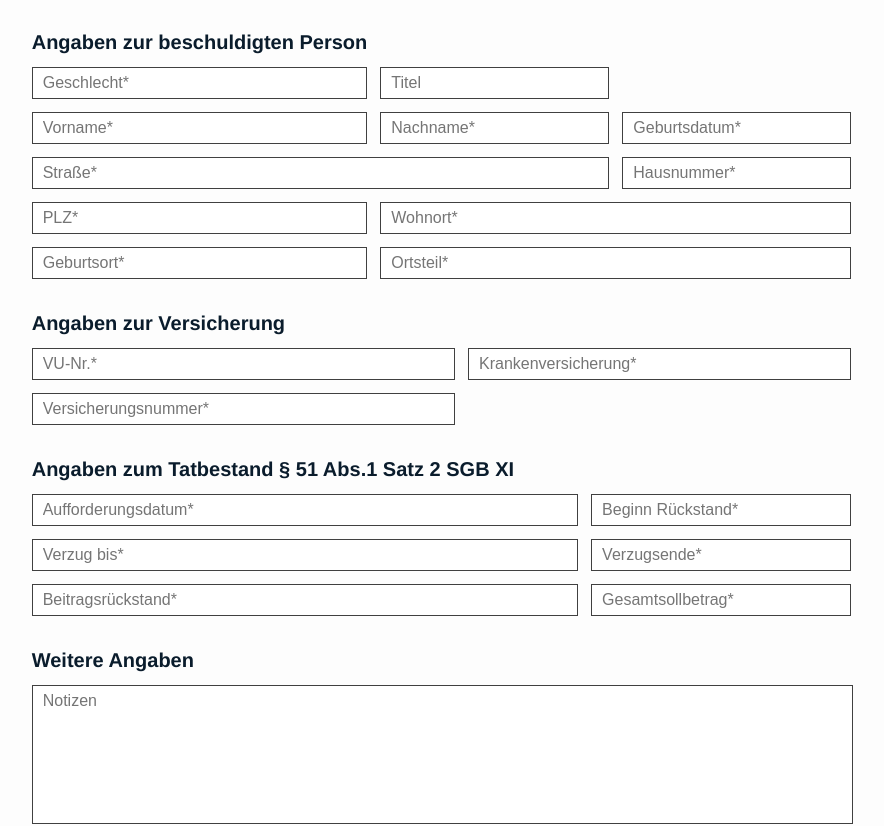
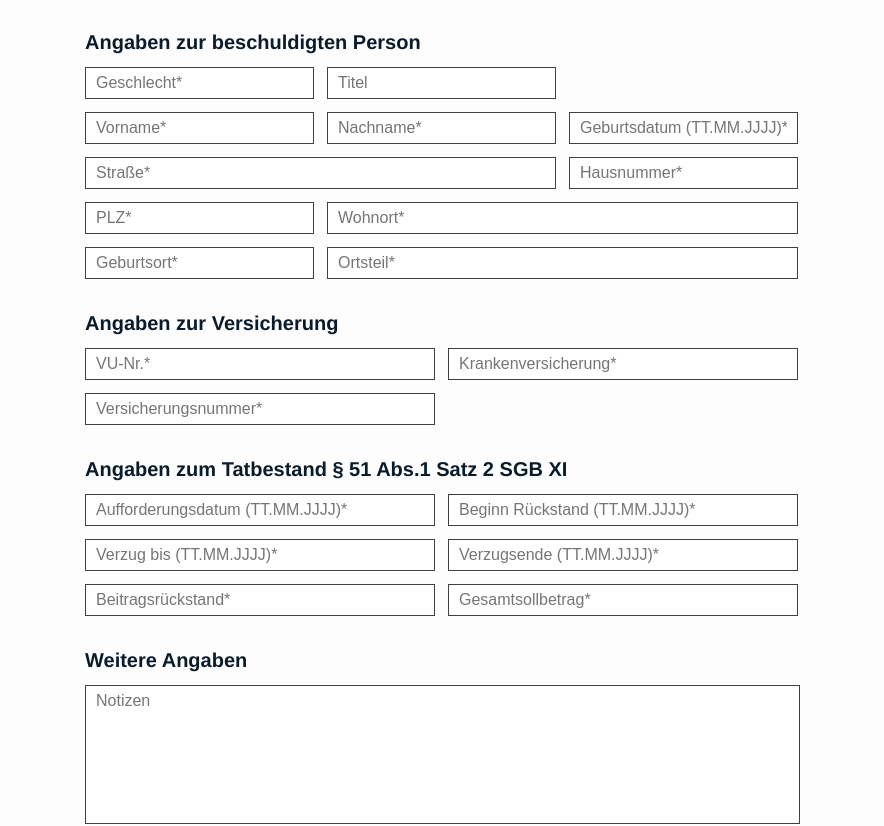
Before and after one commit to Cubemil/OPAS-User-Interface, a Vue app in the folder App/: page /ersterfassung in a window 1280 px wide. Shown: the part 472-1298 px from the top of the page, without its empty margins (194-1078 px from the left). Built offline with nearby package versions, Linux system fonts and the light colour scheme.

Commit message:
set all input fields type to text

```diff
--- a/App/public/index.html
+++ b/App/public/index.html
@@ -9,7 +9,8 @@
 </head>
 <body>
 <noscript>
-      <strong>We're sorry but <%= htmlWebpackPlugin.options.title %> doesn't work properly without JavaScript enabled. Please enable it to continue.</strong>
+    <strong>We're sorry but <%= htmlWebpackPlugin.options.title %> doesn't work properly without JavaScript enabled.
+        Please enable it to continue.</strong>
 </noscript>
 <div id="app"></div>
 <!-- built files will be auto injected -->
--- a/App/src/components/Eingabeformular.vue
+++ b/App/src/components/Eingabeformular.vue
@@ -18,7 +18,7 @@
 
         <table class="angaben-zur-beschuldigten-person">
           <tr>
-            <th>Angaben zur beschuldigten Person</th>
+            <th colspan="3">Angaben zur beschuldigten Person</th>
           </tr>
           <tr>
             <td><input type="text" id="geschlecht" required v-model="geschlecht" placeholder="Geschlecht*"></td>
@@ -27,8 +27,7 @@
           <tr>
             <td><input type="text" id="vorname" required v-model="vorname" placeholder="Vorname*"></td>
             <td><input type="text" id="nachname" required v-model="nachname" placeholder="Nachname*"></td>
-            <td><input type="text" id="geburtsdatum" required v-model="geburtsdatum" placeholder="Geburtsdatum*"
-                       onfocus="(this.type='date')" onblur="(this.type='text')"></td>
+            <td><input type="text" id="geburtsdatum" required v-model="geburtsdatum" placeholder="Geburtsdatum (TT.MM.JJJJ)*"></td>
           </tr>
           <tr>
             <td colspan="2"><input type="text" id="str" required v-model="str" placeholder="Straße*"></td>
@@ -46,7 +45,7 @@
 
         <table class="angaben-zur-versicherung">
           <tr>
-            <th>Angaben zur Versicherung</th>
+            <th colspan="2">Angaben zur Versicherung</th>
           </tr>
           <tr>
             <td><input type="text" id="vu-nr" required v-model="versicherungsunternehmensnummer"
@@ -62,7 +61,7 @@
 
         <table class="angaben-zum-tatbestand">
           <tr>
-            <th>Angaben zum Tatbestand § 51 Abs.1 Satz 2 SGB XI</th>
+            <th colspan="2">Angaben zum Tatbestand § 51 Abs.1 Satz 2 SGB XI</th>
           </tr>
           <tr>
             <td>
@@ -70,23 +69,19 @@
                   errorMessages.aufforderungsdatum
                 }}</span>
               <input type="text" id="aufforderungsdatum" v-model="aufforderungsdatum" @change="validateDates"
-                     :class="{ 'error-border': errorMessages.aufforderungsdatum }" placeholder="Aufforderungsdatum*"
-                     onfocus="(this.type='date')" onblur="(this.type='text')"></td>
+                     :class="{ 'error-border': errorMessages.aufforderungsdatum }" placeholder="Aufforderungsdatum (TT.MM.JJJJ)*"></td>
             <td><span v-if="errorMessages.startdatum" class="error-message">{{ errorMessages.startdatum }}</span>
               <input type="text" id="startdatum" v-model="startdatum" @change="validateDates"
-                     :class="{ 'error-border': errorMessages.startdatum }" placeholder="Beginn Rückstand*"
-                     onfocus="(this.type='date')" onblur="(this.type='text')">
+                     :class="{ 'error-border': errorMessages.startdatum }" placeholder="Beginn Rückstand (TT.MM.JJJJ)*">
             </td>
           </tr>
           <tr>
             <td><input type="text" id="verzugBis" v-model="verzugbis"
-                       :class="{ 'error-border': errorMessages.verzugbis }" placeholder="Verzug bis*"
-                       onfocus="(this.type='date')" onblur="(this.type='text')">
+                       :class="{ 'error-border': errorMessages.verzugbis }" placeholder="Verzug bis (TT.MM.JJJJ)*">
             </td>
             <td><span v-if="errorMessages.verzugsende" class="error-message">{{ errorMessages.verzugsende }}</span>
               <input type="text" id="verzugsende" v-model="verzugsende" @change="validateDates"
-                     :class="{ 'error-border': errorMessages.verzugsende }" placeholder="Verzugsende*"
-                     onfocus="(this.type='date')" onblur="(this.type='text')">
+                     :class="{ 'error-border': errorMessages.verzugsende }" placeholder="Verzugsende (TT.MM.JJJJ)*">
             </td>
           </tr>
           <tr>
@@ -280,11 +275,6 @@ input, .readonly-field {
   font-size: 16px;
 }
 
-input[type="date"] {
-  font-family: Arial, Helvetica, sans-serif;
-  color: grey;
-}
-
 #notizen {
   width: calc(100% - 20px);
   height: 125px;
```
Lines whose indentation alone changed are shown as unchanged.
